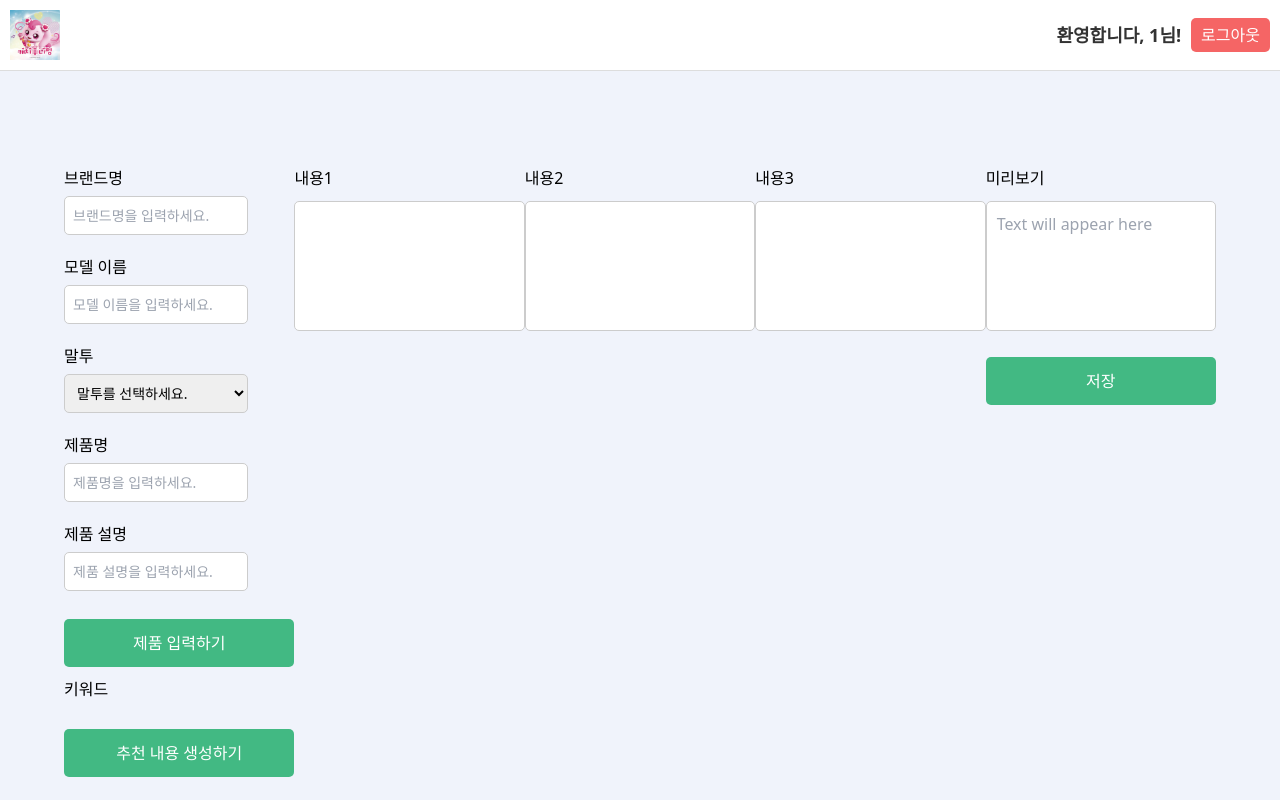
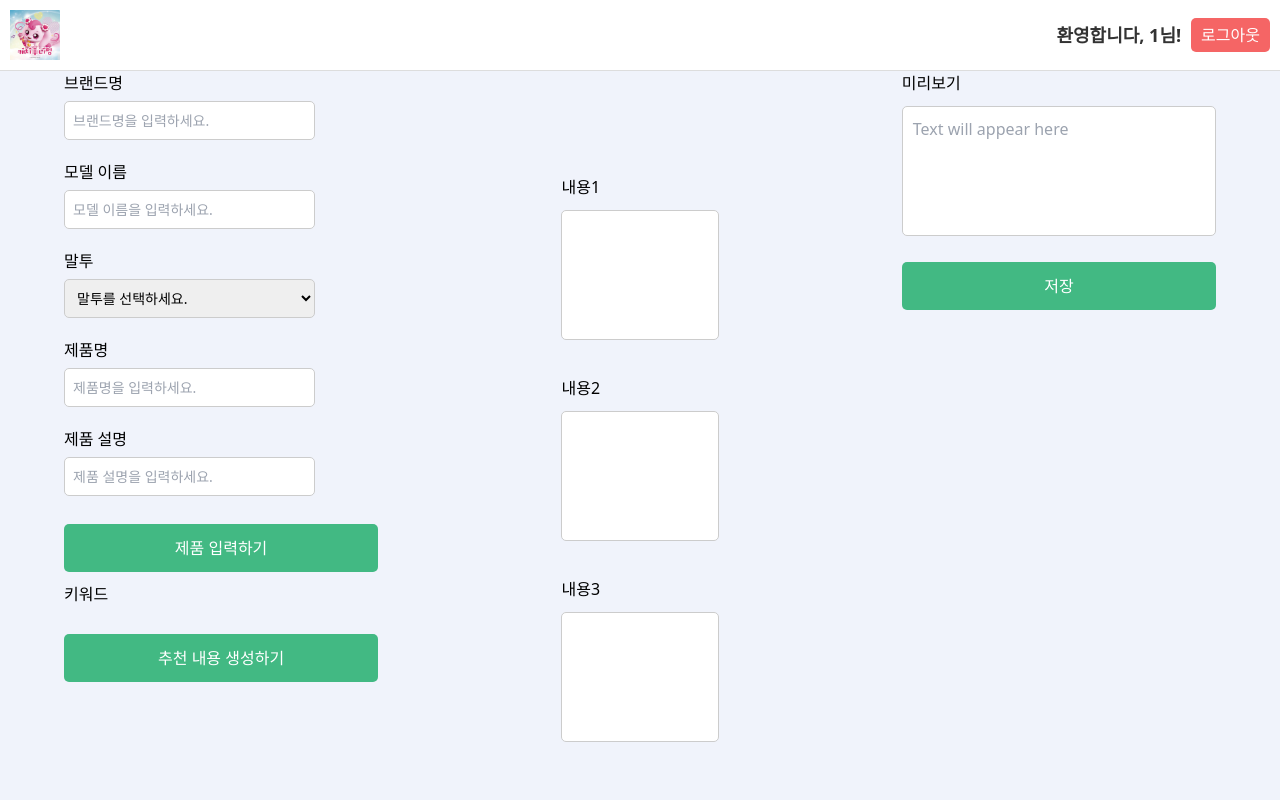
Before and after one commit to KJH-Programmer/HooniPing, a Vue app in the folder frontend/: page /CampaignPage in a window 1280 px wide. Shown: the top 800 px of the page. Built offline with nearby package versions, Linux system fonts and the light colour scheme; sample sign-in values are in the browser's storage; a web font is replaced by a local one.

Commit message:
캠페인 서비스 업데이트 오류 fix

```diff
--- a/frontend/src/api/CampaignService.js
+++ b/frontend/src/api/CampaignService.js
@@ -138,13 +138,10 @@ export const SaveCampaign = async (token, userId, campaignData) => {
 };
 
 // 기존 캠페인 업데이트
-export const UpdateCampaign = async (token, campaignId, updatedData) => {
+export const UpdateCampaign = async (token,updatedData) => {
     try {
         const response = await axios.put(`${API_URL}/content/update`,
-          {
-            campaignId: campaignId,
-            updatedData: updatedData,
-          },
+            updatedData,
           {
             headers: {
                 Authorization: `Bearer ${token}`,
--- a/frontend/src/components/CampaignListPage.vue
+++ b/frontend/src/components/CampaignListPage.vue
@@ -65,7 +65,7 @@
         <ol>
           <li v-for="(textPart, index) in splitAdTextFiltered" :key="index"> - {{ textPart }}</li>
         </ol>
-        <p><strong>이미지 </strong> {{ selectedItem.image_url }}</p>
+        <p><strong>이미지 </strong> <img :src="imageUrl" alt="이미지 설명" /></p>
         <div class="button-container">
           <button class="edit-button" @click="editItem">수정</button>
           <button class="delete-button" @click="deleteItem(selectedItem.userId, selectedItem.campaignId)">삭제</button>
--- a/frontend/src/components/CampaignPage.vue
+++ b/frontend/src/components/CampaignPage.vue
@@ -78,22 +78,31 @@
         <button @click="generateRecommendation">추천 내용 생성하기</button>
       </div>
 
+      <div class="container">
+        <div class="form-wrapper">
           <div class="form section">
+            <!-- 기존 form 섹션들: 브랜드명, 모델 이름 등 -->
+          </div>
+
+          <div class="form section keyword-container">
+            <!-- 내용1, 내용2, 내용3을 포함하는 세로 정렬 컨테이너 -->
             <div class="input-field">
-          <label for="description2">내용1</label>
+              <label for="description1">내용1</label>
               <textarea v-model="sourceText1" @click="moveText(sourceText1)"></textarea>
             </div>
-      </div>
-      <div class="form section">
             <div class="input-field">
               <label for="description2">내용2</label>
               <textarea v-model="sourceText2" @click="moveText(sourceText2)"></textarea>
             </div>
+            <div class="input-field">
+              <label for="description3">내용3</label>
+              <textarea v-model="sourceText3" @click="moveText(sourceText3)"></textarea>
             </div>
+          </div>
+
           <div class="form section">
-        <div class="input-field">
-          <label for="description2">내용3</label>
-          <textarea v-model="sourceText3" @click="moveText(sourceText3)"></textarea>
+            <!-- 미리보기 및 저장 버튼 섹션 -->
+          </div>
         </div>
       </div>
 
@@ -245,7 +254,7 @@ export default {
 
 
 .form {
-  width: 48%;
+  width: 60%;
   border-radius: 8px;
 }
 
@@ -349,4 +358,10 @@ button {
 button:hover {
   background-color: #36996e;
 }
+
+.keyword-container {
+  display: flex;
+  flex-direction: column;
+  gap: 10px; /* 각 form section 간 간격 */
+}
 </style>
```
Lines whose indentation alone changed are shown as unchanged.
